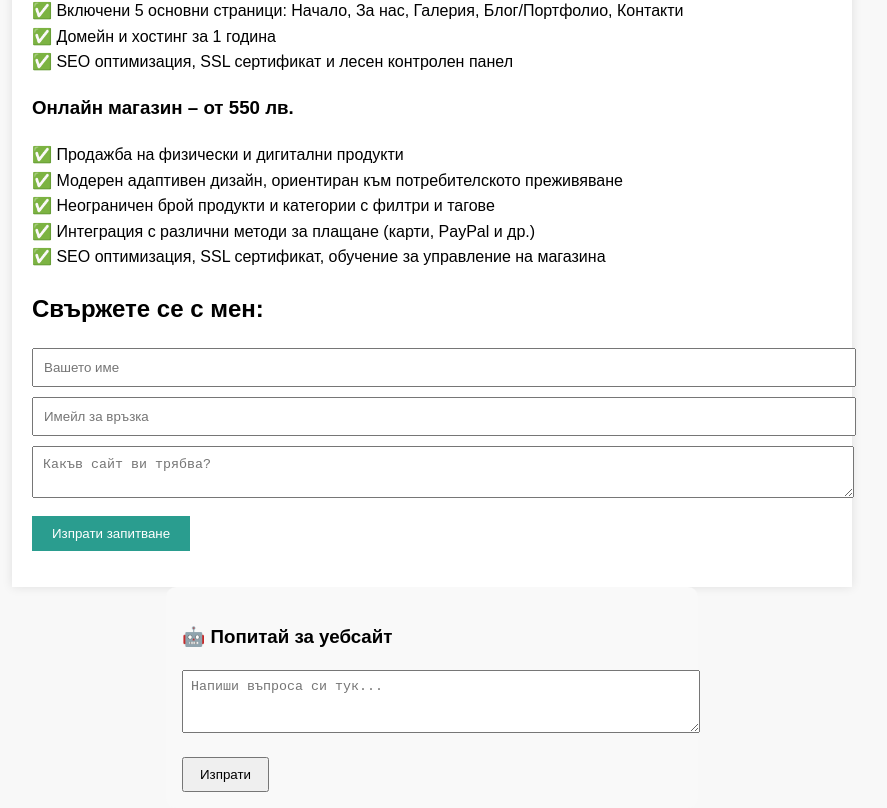
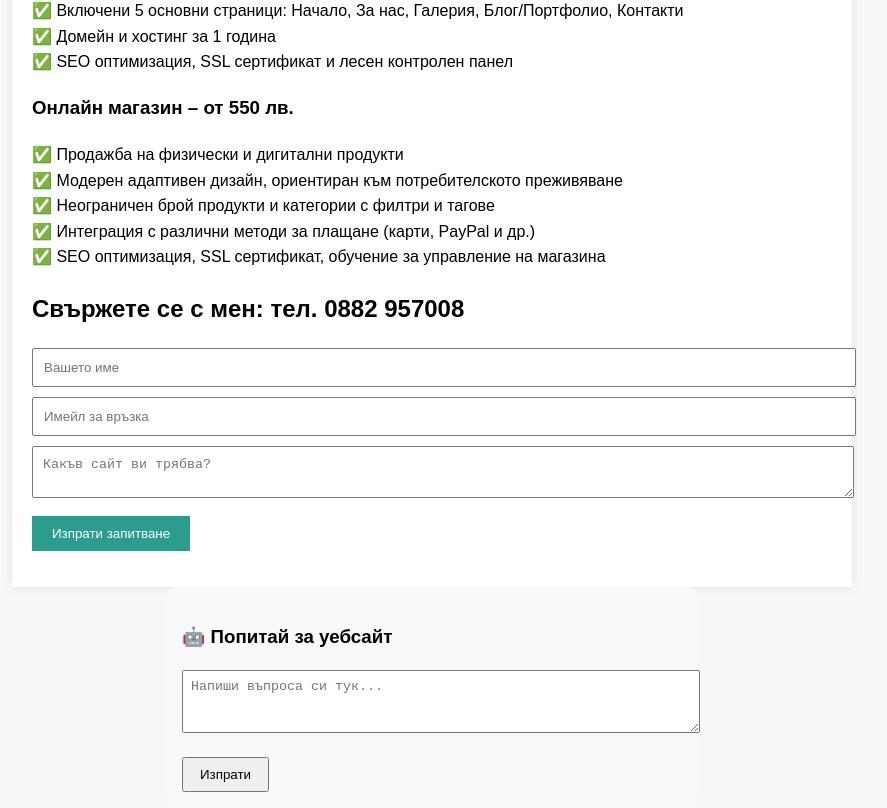
Before and after one commit to martinantoniorecords/landing-business, a React (Create React App) app: page / in a window 1280 px wide. Shown: the part 690-1498 px from the top of the page, without its empty margins (208-1095 px from the left). Built offline with nearby package versions, Linux system fonts and the light colour scheme.

Commit message:
Your commit message

```diff
--- a/src/BusinessLanding.js
+++ b/src/BusinessLanding.js
@@ -82,7 +82,7 @@ const BusinessLanding = () => {
         <li>SEO оптимизация, SSL сертификат, обучение за управление на магазина</li>
       </ul>
 
-      <h2 id="contact">Свържете се с мен:</h2>
+      <h2 id="contact">Свържете се с мен: тел. 0882 957008</h2>
       <form className="contact-form" onSubmit={handleSubmit}>
         <input
           type="text"
```
